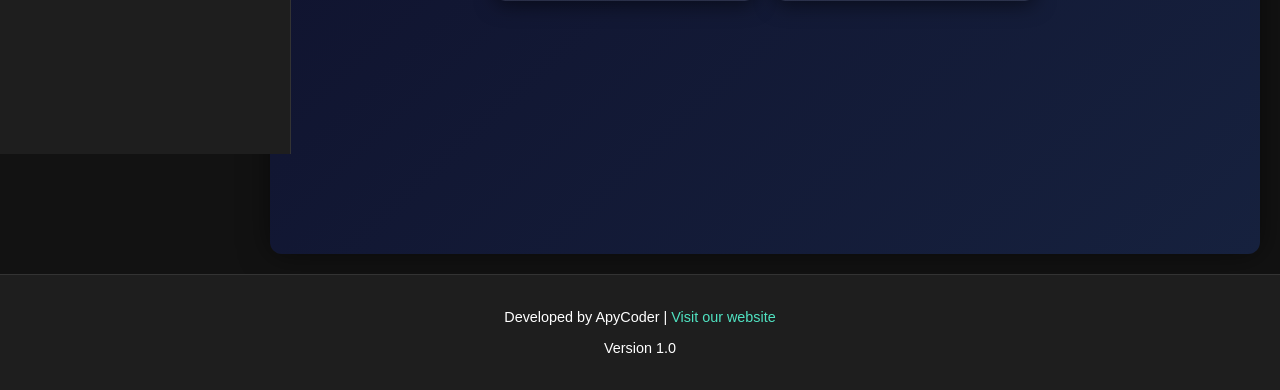
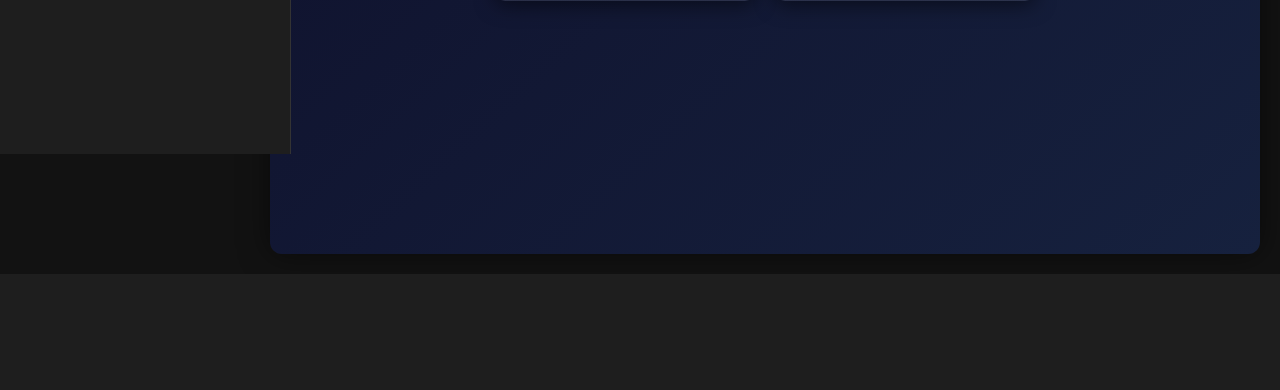
Before and after one commit to irayyahiremath910-hub/AI-Attendance-System-using-Face-Recognition, a Django app: page / in a window 1280 px wide. Shown: the part 686-1076 px from the top of the page. After the commit the page ends 960 px from the top, so only its background shows below. Run offline with Django 5.2, Linux system fonts and the light colour scheme; data that the repository does not hold is empty.

Commit message:
improve templetes

```diff
--- a/templates/home.html
+++ b/templates/home.html
@@ -185,9 +185,5 @@
             </div>
         </div>
     </div>
-    <footer>
-        <p>Developed by ApyCoder | <a href="https://apycoder.com">Visit our website</a></p>
-        <p>Version 1.0</p>
-    </footer>
-</body>
+    </body>
 </html>
```
